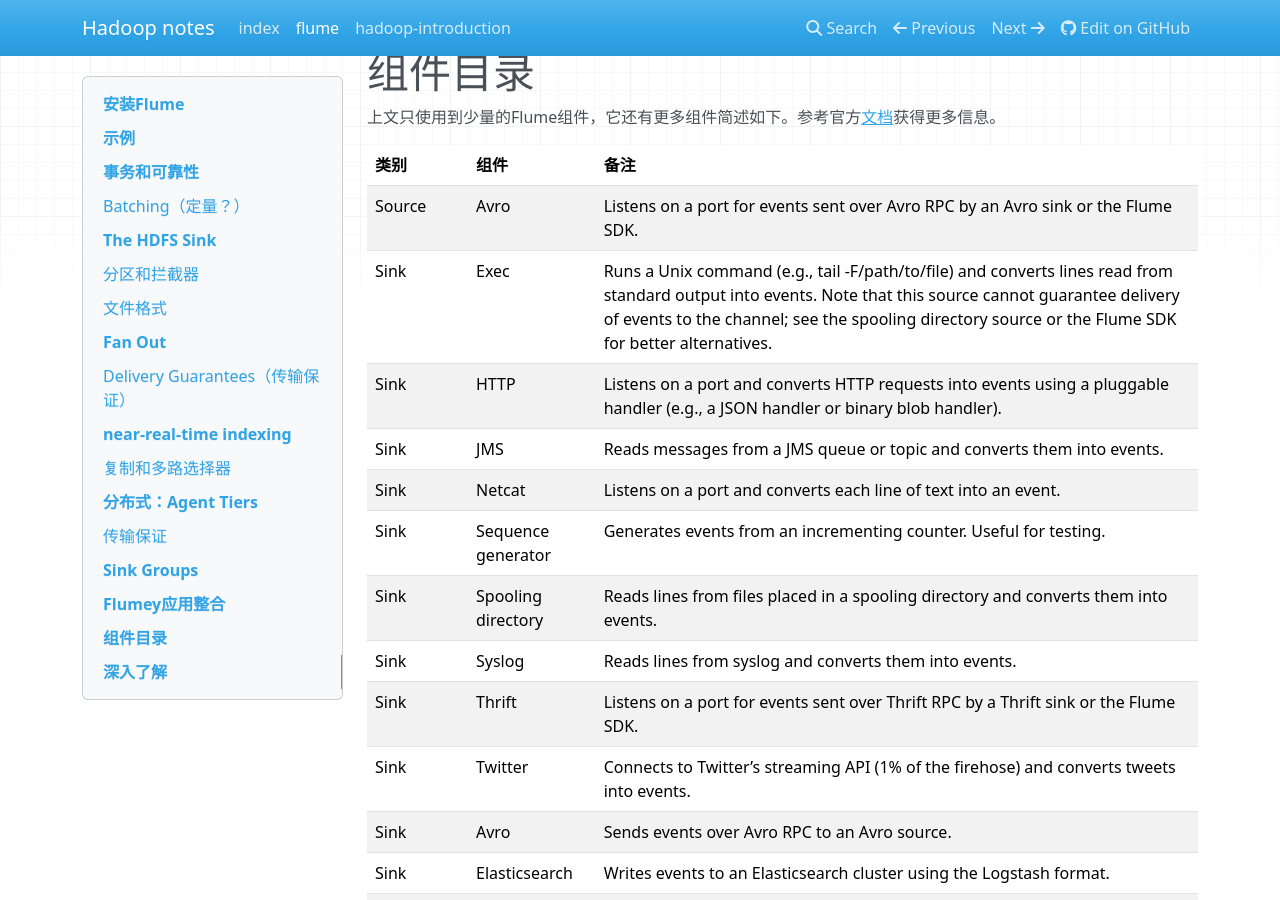
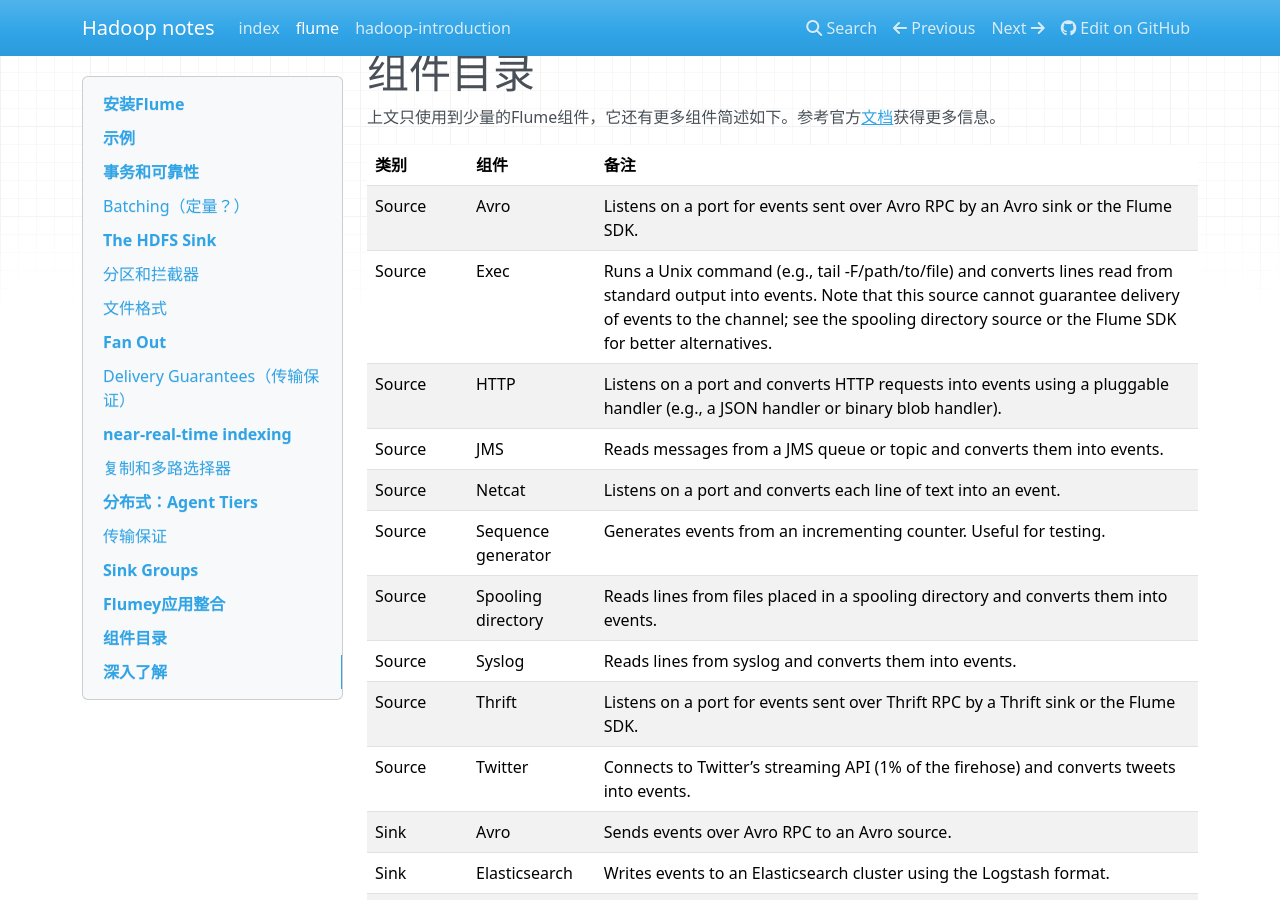
Before and after one commit to xiuyanduan/bookDemo, an MkDocs documentation site: the page built from docs/flume.md, in a window 1280 px wide and 900 px high, scrolled down 12261 px. Built offline with MkDocs 1.6.1, drawn with Linux system fonts in a browser that asks for light colours; nearby versions of some CDN libraries; old or Windows-style settings are respelled for this version of MkDocs.

Commit message:
Update flume.md
Modify mistake of component catalog

```diff
--- a/docs/flume.md
+++ b/docs/flume.md
@@ -347,15 +347,15 @@
 类别  | 组件| 备注
 ---|---|---
 Source | Avro | Listens on a port for events sent over Avro RPC by an Avro sink or the Flume SDK.
-Sink | Exec | Runs a Unix command (e.g., tail -F/path/to/file) and converts lines read from standard output into events. Note that this source cannot guarantee delivery of events to the channel; see the spooling directory source or the Flume SDK for better alternatives.
-Sink | HTTP| Listens on a port and converts HTTP requests into events using a pluggable handler (e.g., a JSON handler or binary blob handler).
-Sink | JMS | Reads messages from a JMS queue or topic and converts them into events.
-Sink | Netcat | Listens on a port and converts each line of text into an event.
-Sink | Sequence generator | Generates events from an incrementing counter. Useful for testing.
-Sink | Spooling directory | Reads lines from files placed in a spooling directory and converts them into events.
-Sink | Syslog | Reads lines from syslog and converts them into events.
-Sink | Thrift | Listens on a port for events sent over Thrift RPC by a Thrift sink or the Flume SDK.
-Sink | Twitter | Connects to Twitter’s streaming API (1% of the firehose) and converts tweets into events.
+Source | Exec | Runs a Unix command (e.g., tail -F/path/to/file) and converts lines read from standard output into events. Note that this source cannot guarantee delivery of events to the channel; see the spooling directory source or the Flume SDK for better alternatives.
+Source | HTTP| Listens on a port and converts HTTP requests into events using a pluggable handler (e.g., a JSON handler or binary blob handler).
+Source | JMS | Reads messages from a JMS queue or topic and converts them into events.
+Source | Netcat | Listens on a port and converts each line of text into an event.
+Source | Sequence generator | Generates events from an incrementing counter. Useful for testing.
+Source | Spooling directory | Reads lines from files placed in a spooling directory and converts them into events.
+Source | Syslog | Reads lines from syslog and converts them into events.
+Source | Thrift | Listens on a port for events sent over Thrift RPC by a Thrift sink or the Flume SDK.
+Source | Twitter | Connects to Twitter’s streaming API (1% of the firehose) and converts tweets into events.
 Sink | Avro | Sends events over Avro RPC to an Avro source.
 Sink | Elasticsearch| Writes events to an Elasticsearch cluster using the Logstash format.
 Sink | File roll | Writes events to the local filesystem.
```
